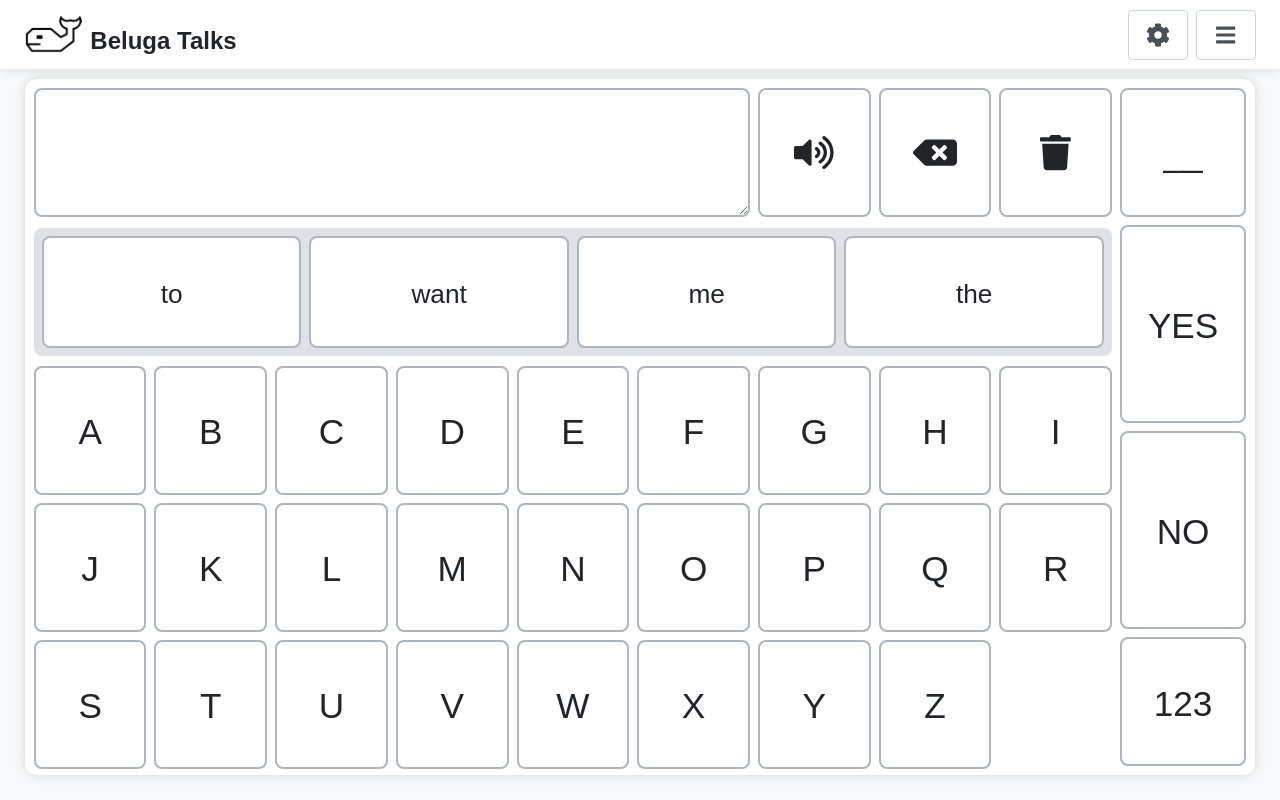
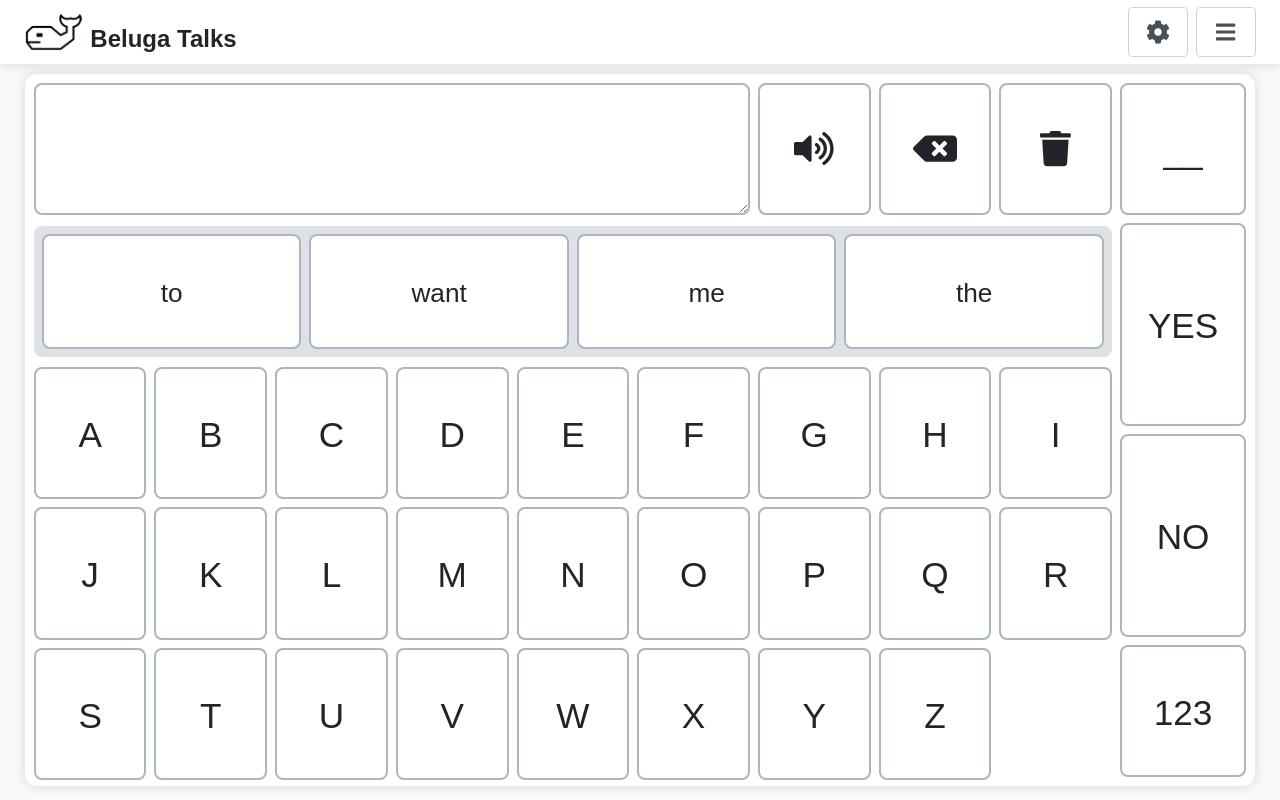
Before and after one commit to CTA-IFRS/beluga-talks, a plain HTML site: page index.html in a window 1280 px wide. Drawn offline with nearby package versions, Linux system fonts and the light colour scheme.

Commit message:
Atualiza layout do menu

```diff
--- a/custom.css
+++ b/custom.css
@@ -180,6 +180,7 @@ header .menu-box {
 .box-menu {
     max-width: 287px;
     height: 100vh;
+    height: 100dvh;
     margin-left: auto;
     border-radius: 8px 0 0 8px;
     display: flex;
@@ -336,7 +337,11 @@ div.toast-box p.toast-msg {
 }
 div.container-fluid div.main {
     /*height: calc(100vh - 120px)*/;
-    height: 87%;
+    height: 89%;
+}
+div.container-fluid header {
+    /*height: calc(100vh - 120px)*/;
+    height: 8%;
 }
 div.main .main-col {
     padding: 0.3rem !important;
@@ -377,6 +382,7 @@ div.main .main-col textarea {
     box-shadow: 0 0 0 .2rem var(--be2);
 }
 .scroll-y {
+    overflow-x: hidden;
     overflow-y: scroll;
     padding: 2px;
     margin: -2px;
```
